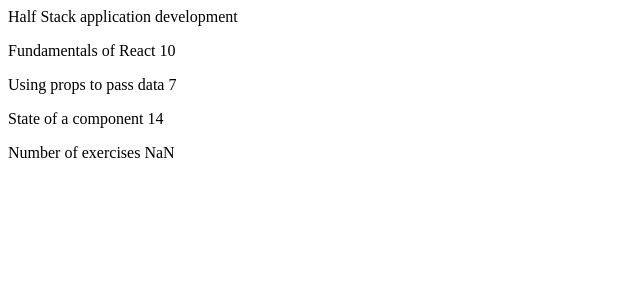
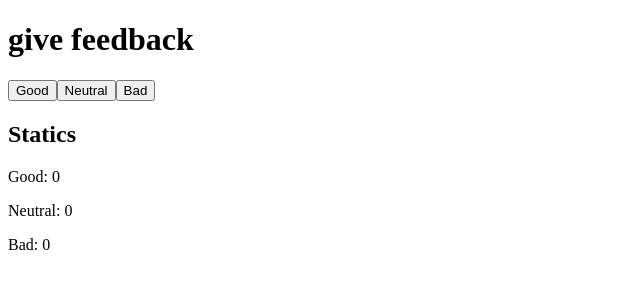
Before and after one commit to andrescanve/FullStackOpen, a React (Create React App) app in the folder part1/: page / in a window 1280 px wide. Shown: the top 300 px of the page, without its empty margins (0-640 px from the left). Built offline with nearby package versions, Linux system fonts and the light colour scheme.

Commit message:
added part1 1.6

```diff
--- a/part1/src/App.js
+++ b/part1/src/App.js
@@ -1,29 +1,34 @@
-import { Content } from "./components/Content";
-import { Header } from "./components/Header";
-import { Total } from "./components/Total";
+import { useState } from "react";
+import { Button } from "./components/Button";
 
 export const App = () => {
-  const course = "Half Stack application development";
-  const part = [
-    {
-      name: "Fundamentals of React",
-      exercise: 10,
-    },
-    {
-      name: "Using props to pass data",
-      exercise: 7,
-    },
-    {
-      name: "State of a component",
-      exercise: 14,
-    },
-  ];
+  const [good, setGood] = useState(0);
+  const [neutral, setNeutral] = useState(0);
+  const [bad, setBad] = useState(0);
+
+  const handleGood = () => {
+    setGood(good + 1);
+  };
+
+  const handleBad = () => {
+    setBad(bad + 1);
+  };
+
+  const handleNeutral = () => {
+    setNeutral(neutral + 1);
+  };
 
   return (
     <div>
-      <Header course={course} />
-      <Content part={part} />
-      <Total part={part} />
+      <h1>give feedback</h1>
+      <Button handleClick={handleGood} text="Good" />
+      <Button handleClick={handleNeutral} text="Neutral" />
+      <Button handleClick={handleBad} text="Bad" />
+
+      <h2>Statics</h2>
+      <p>Good: {good}</p>
+      <p>Neutral: {neutral}</p>
+      <p>Bad: {bad}</p>
     </div>
   );
 };
--- /dev/null
+++ b/part1/src/components/Button.js
@@ -0,0 +1,5 @@
+import React from "react";
+
+export const Button = ({ handleClick, text }) => {
+  return <button onClick={handleClick}>{text}</button>;
+};
--- a/part1/src/components/Content.js
+++ /dev/null
@@ -1,12 +0,0 @@
-import { Part } from "./Part";
-
-export const Content = ({ part }) => {
-  console.log(part);
-  return (
-    <>
-      {part.map((item) => (
-        <Part part={item.name} exercise={item.exercise} />
-      ))}
-    </>
-  );
-};
--- a/part1/src/components/Header.js
+++ /dev/null
@@ -1,7 +0,0 @@
-import React from 'react'
-
-export const Header = ({ course }) => {
-  return (
-    <div>{ course }</div>
-  )
-}
--- a/part1/src/components/Part.js
+++ /dev/null
@@ -1,12 +0,0 @@
-import React from "react";
-
-export const Part = ({ part, exercise }) => {
-  console.log(part, exercise);
-  return (
-    <div>
-      <p>
-        {part} {exercise}
-      </p>
-    </div>
-  );
-};
--- a/part1/src/components/Total.js
+++ /dev/null
@@ -1,9 +0,0 @@
-import React from "react";
-
-export const Total = ({ exercise1, exercise2, exercise3 }) => {
-  return (
-    <div>
-      <p>Number of exercises {exercise1 + exercise2 + exercise3}</p>
-    </div>
-  );
-};
```
